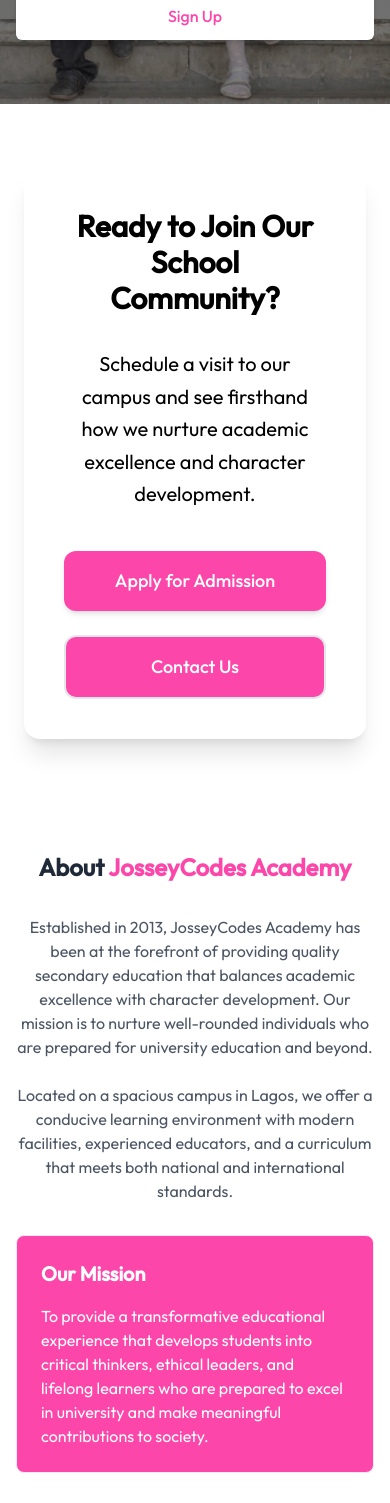
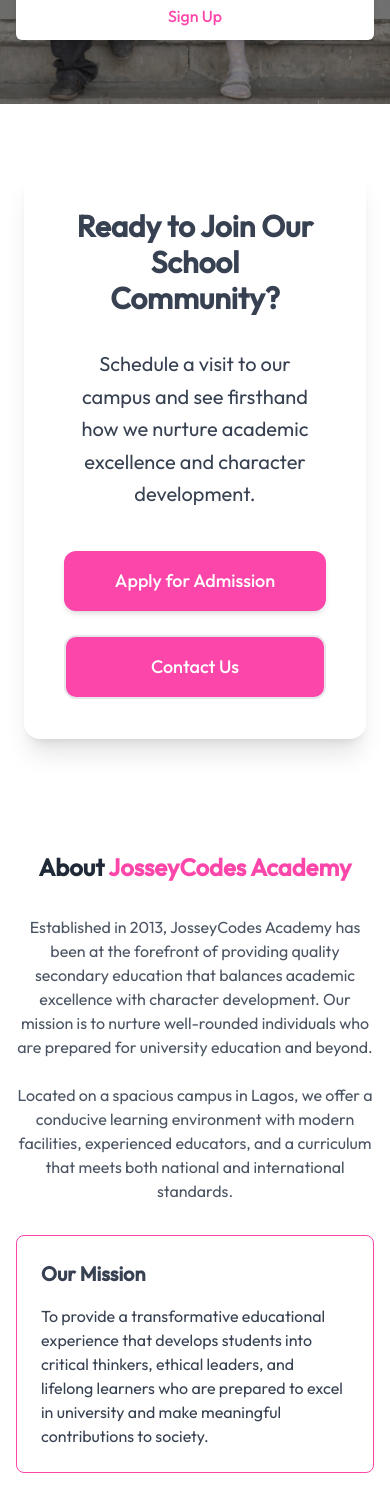
Before and after one commit to josseycodes1/School-Management-App-Frontend, a Next.js app: page / in a window 390 px wide. Shown: the part 444-1947 px from the top of the page. Built offline with nearby package versions, Linux system fonts and the light colour scheme.

Commit message:
homepage revamp

```diff
--- a/src/components/HomePageComponents/AboutUs.tsx
+++ b/src/components/HomePageComponents/AboutUs.tsx
@@ -22,9 +22,9 @@
 
         <div className="grid grid-cols-1 md:grid-cols-2 gap-8 md:gap-12">
           {/* Mission */}
-          <div className="bg-josseypink1 p-6 md:p-8 rounded-lg border border-pink-100">
-            <h3 className="text-xl md:text-2xl font-bold text-white mb-4">Our Mission</h3>
-            <p className="text-white">
+          <div className="p-6 md:p-8 rounded-lg border border-josseypink1">
+            <h3 className="text-xl md:text-2xl font-bold text-gray-700 mb-4">Our Mission</h3>
+            <p className="text-gray-700">
               To provide a transformative educational experience that develops students into critical thinkers,
               ethical leaders, and lifelong learners who are prepared to excel in university and make meaningful
               contributions to society.
@@ -32,9 +32,9 @@
           </div>
 
           {/* Vision */}
-          <div className="bg-josseypink1 to-pink-50 p-6 md:p-8 rounded-lg border border-purple-100">
-            <h3 className="text-xl md:text-2xl font-bold text-white mb-4">Our Vision</h3>
-            <p className="text-white">
+          <div className="p-6 md:p-8 rounded-lg border border-josseypink1">
+            <h3 className="text-xl md:text-2xl font-bold text-gray-700 mb-4">Our Vision</h3>
+            <p className="text-gray-700">
               To be the leading secondary school in Nigeria recognized for academic excellence, character development,
               and innovation in education, producing graduates who become change-makers in their communities and the world.
             </p>
--- a/src/components/HomePageComponents/CallToAction.tsx
+++ b/src/components/HomePageComponents/CallToAction.tsx
@@ -3,10 +3,10 @@
 export default function CallToAction() {
   return (
     <section className="py-16 md:py-20 bg-white">
-      <div className="max-w-6xl mx-auto px-6 md:px-8 lg:px-12"> {/* Increased to max-w-6xl and added lg:px-12 */}
+      <div className="max-w-6xl mx-auto px-6 md:px-8 lg:px-12">
         <div className="rounded-2xl shadow-xl p-10 md:p-12 text-center">
-          <h2 className="text-3xl md:text-4xl font-bold mb-8">Ready to Join Our School Community?</h2>
-          <p className="text-xl mb-10 max-w-3xl mx-auto leading-relaxed"> {/* Increased text container width too */}
+          <h2 className="text-3xl text-gray-700 md:text-4xl font-bold mb-8">Ready to Join Our School Community?</h2>
+          <p className="text-xl mb-10 max-w-3xl text-gray-700 mx-auto leading-relaxed">
             Schedule a visit to our campus and see firsthand how we nurture academic excellence and character development.
           </p>
           <div className="flex flex-col sm:flex-row justify-center gap-6">
--- a/src/components/HomePageComponents/Features.tsx
+++ b/src/components/HomePageComponents/Features.tsx
@@ -32,11 +32,11 @@
           {features.map((feature, index) => (
             <div
               key={index}
-              className="bg-josseypink1 p-6 rounded-lg border border-gray-100 hover:shadow-md transition-shadow text-center"
+              className="p-6 text-gray-800 rounded-lg border border-gray-100 hover:shadow-md transition-shadow text-center"
             >
               <div className="text-3xl md:text-4xl mb-4">{feature.icon}</div>
-              <h3 className="text-lg md:text-xl font-semibold mb-2 text-white">{feature.title}</h3>
-              <p className="text-white text-sm md:text-base">{feature.description}</p>
+              <h3 className="text-lg md:text-xl font-semibold mb-2 text-gray-800">{feature.title}</h3>
+              <p className="text-gray-800 text-sm md:text-base">{feature.description}</p>
             </div>
           ))}
         </div>
--- a/src/components/HomePageComponents/Programs.tsx
+++ b/src/components/HomePageComponents/Programs.tsx
@@ -19,10 +19,10 @@
   return (
     <section className="py-16 md:py-20 bg-white">
       <div className="max-w-6xl mx-auto px-6 md:px-8">
-        {/* Pink background container with rounded edges */}
-        <div className="bg-josseypink1 rounded-2xl shadow-xl p-10 md:p-12">
-          <h2 className="text-3xl md:text-4xl font-bold text-center text-white mb-10 md:mb-14">
-            Our <span className="text-white">Academic Programs</span>
+        {/*background container with rounded edges */}
+        <div className="rounded-2xl shadow-xl p-10 md:p-12">
+          <h2 className="text-3xl md:text-4xl font-bold text-center text-josseypink1 mb-10 md:mb-14">
+            Our Academic Programs
           </h2>
           <div className="grid grid-cols-1 md:grid-cols-3 gap-8 md:gap-10">
             {programs.map((program, index) => (
@@ -36,7 +36,7 @@
             ))}
           </div>
           <div className="text-center mt-12 md:mt-16">
-            <Link href="/academics" className="inline-block px-8 py-3 bg-white text-[#FC46AA] rounded-xl hover:bg-gray-100 transition-all duration-300 font-medium shadow-md hover:shadow-lg">
+            <Link href="/academics" className="inline-block px-8 py-3 bg-josseypink1 text-white rounded-xl hover:bg-josseypink2 transition-all duration-300 font-medium shadow-md hover:shadow-lg">
               View Full Curriculum
             </Link>
           </div>
```
